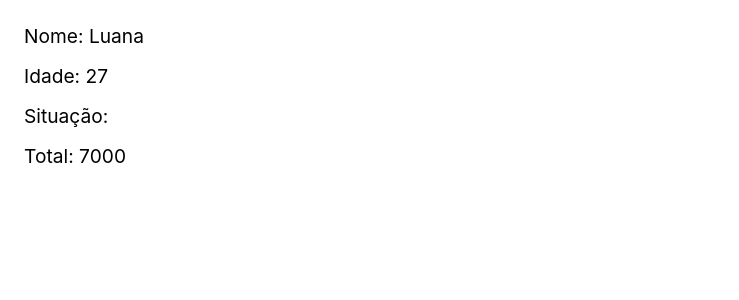
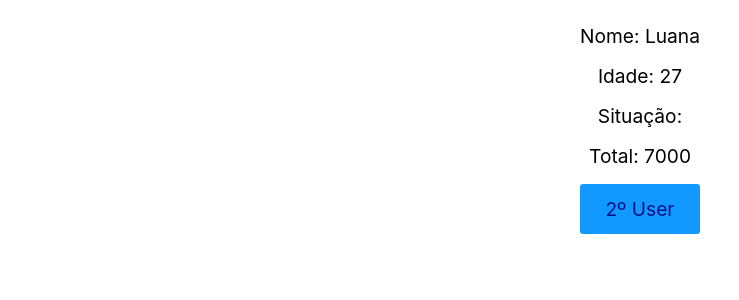
Before and after one commit to Thiagoow/CursosOrigamid, a React (Create React App) app in the folder ReactCompleto/Aulas/: page / in a window 1280 px wide. Shown: the top 300 px of the page, without its empty margins (0-739 px from the left). Built offline with nearby package versions, Linux system fonts and the light colour scheme.

Commit message:
0207 - 04:27

```diff
--- a/ReactCompleto/Aulas/src/App.js
+++ b/ReactCompleto/Aulas/src/App.js
@@ -37,11 +37,12 @@ const App = () => {
   const total = filtroPreços.reduce((a, b) => a + b);
 
   return (
-    <div>
+    <div align="center">
       <p>Nome: {dados.cliente}</p>
       <p>Idade: {dados.idade}</p>
       <p>Situação: {dados.ativa}</p>
       <p>Total: {total}</p>
+      <button>2º User</button>
     </div>
   );
 };
```
